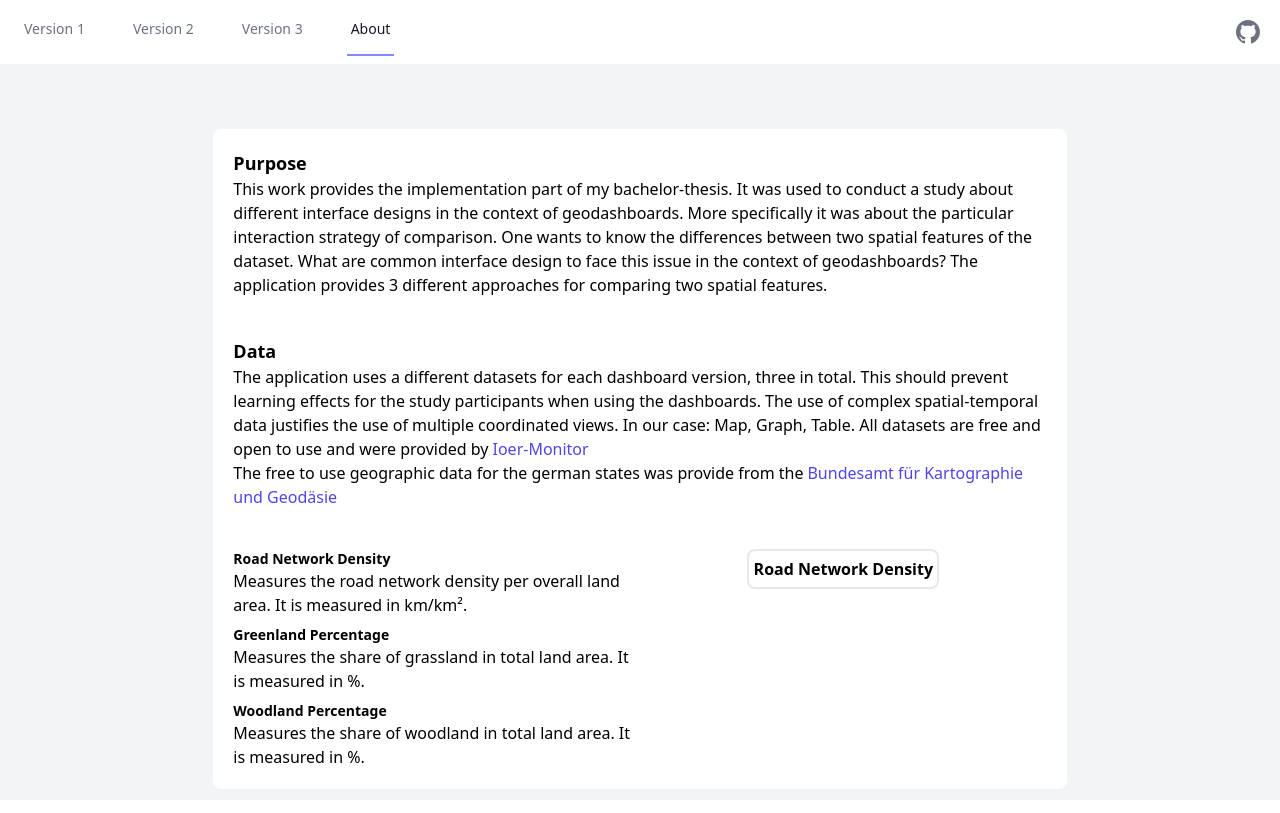
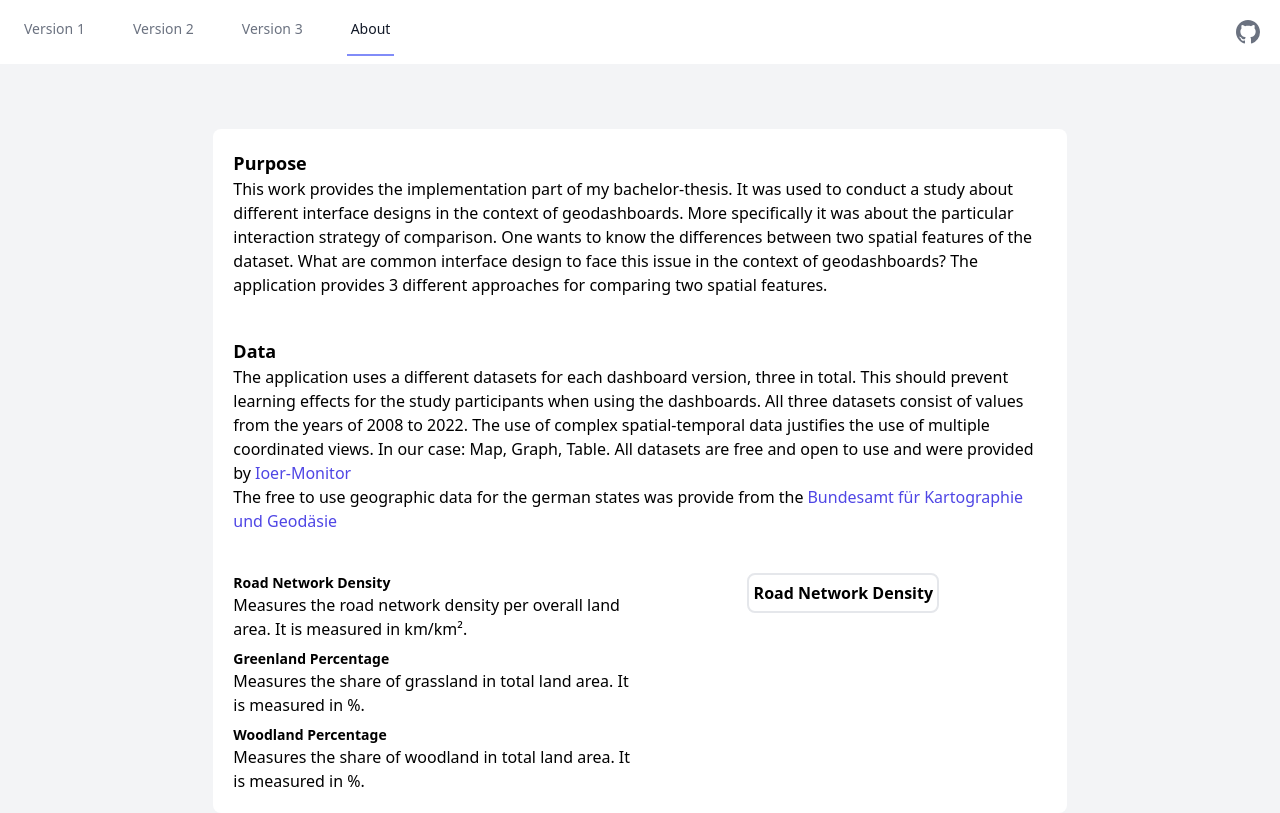
Before and after one commit to aurioldegbelo/models4geodashboard, a Next.js app: page /about in a window 1280 px wide. Built offline with nearby package versions, Linux system fonts and the light colour scheme.

Commit message:
feat: update aboutPage

```diff
--- a/pages/about.tsx
+++ b/pages/about.tsx
@@ -13,11 +13,11 @@ export default function about() {
 						different interface designs in the context of
 						geodashboards. More specifically it was about the
 						particular interaction strategy of comparison. One wants
-						to know the differences between two spatial features of the
-						dataset. What are common interface design to face this
-						issue in the context of geodashboards? The application
-						provides 3 different approaches for comparing two
-						spatial features.
+						to know the differences between two spatial features of
+						the dataset. What are common interface design to face
+						this issue in the context of geodashboards? The
+						application provides 3 different approaches for
+						comparing two spatial features.
 					</p>
 					<p className="font-bold text-lg mt-10">Data</p>
 					<div>
@@ -25,11 +25,12 @@ export default function about() {
 							The application uses a different datasets for each
 							dashboard version, three in total. This should
 							prevent learning effects for the study participants
-							when using the dashboards. The use of complex
-							spatial-temporal data justifies the use of multiple
-							coordinated views. In our case: Map, Graph, Table.
-							All datasets are free and open to use and were
-							provided by
+							when using the dashboards. All three datasets
+							consist of values from the years of 2008 to 2022.
+							The use of complex spatial-temporal data justifies
+							the use of multiple coordinated views. In our case:
+							Map, Graph, Table. All datasets are free and open to
+							use and were provided by
 							<a
 								href="https://www.ioer-monitor.de/"
 								className="text-indigo-600 hover:underline ml-1"
```
